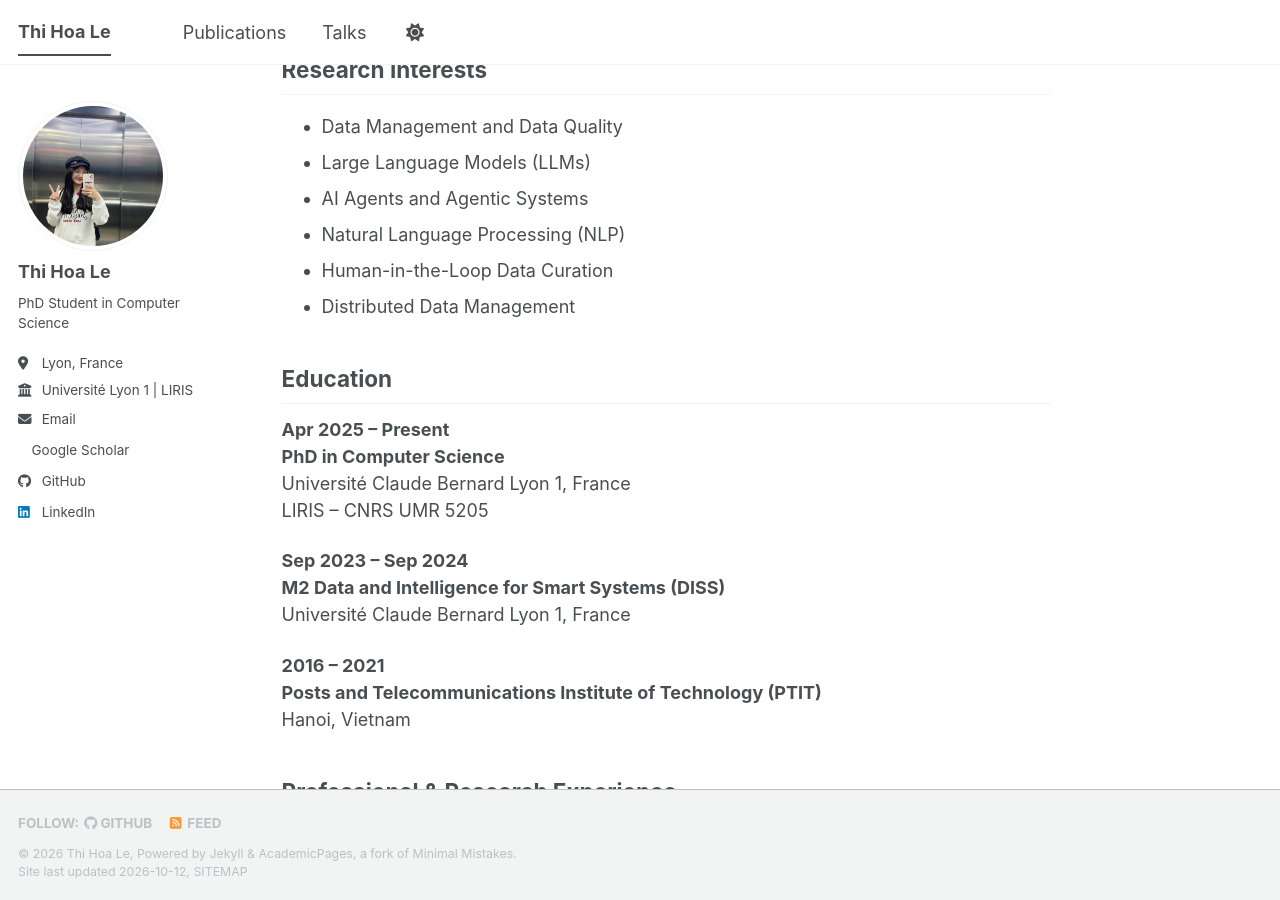
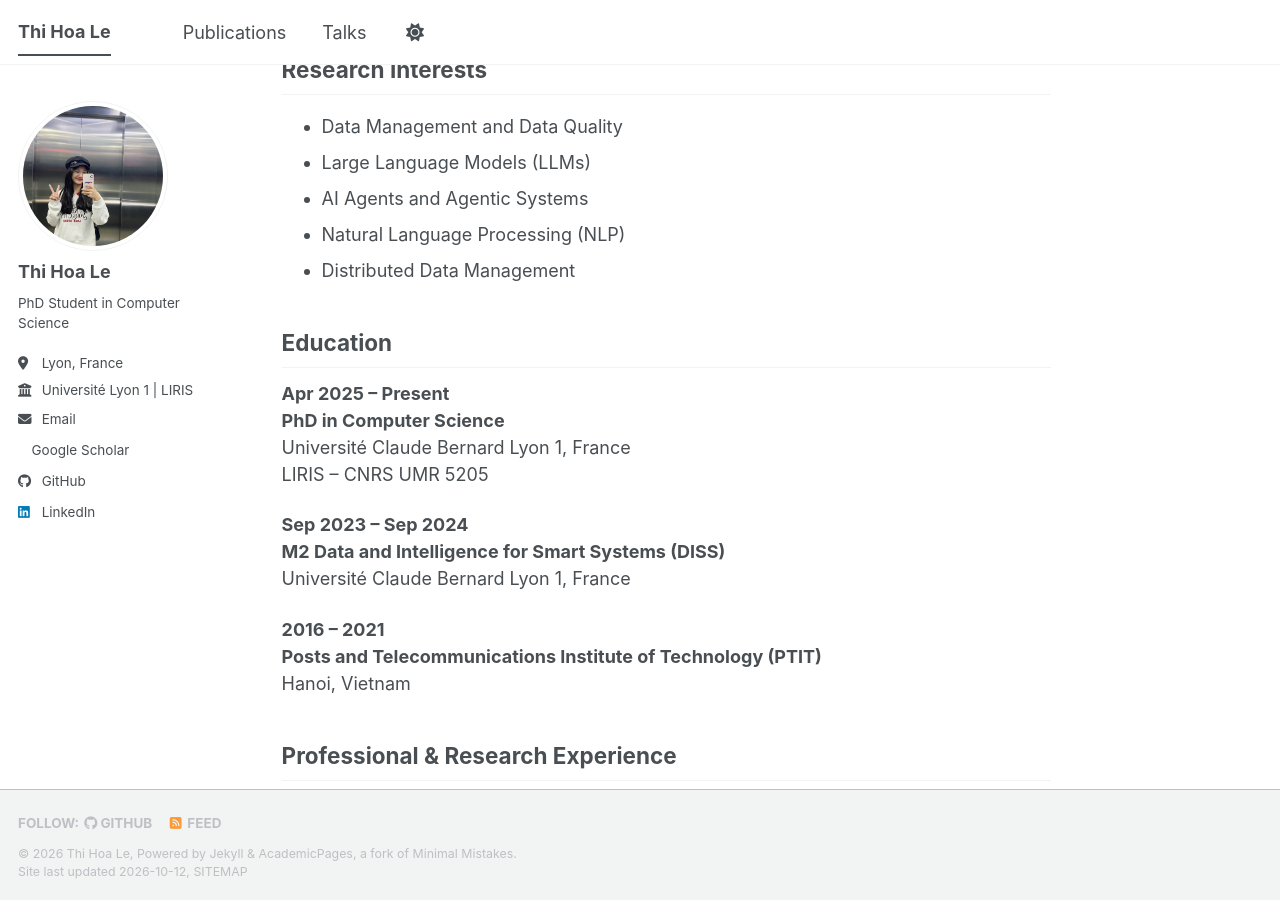
Before and after one commit to thihoale/thihoale.github.io, a Jekyll site: the page built from _pages/about.md, in a window 1280 px wide and 900 px high, scrolled down 476 px. Built offline with Jekyll 4.4.1, drawn with Linux system fonts in a browser that asks for light colours; a style sheet for code colours, icons or effects is not loaded.

Commit message:
Update about.md

```diff
--- a/_pages/about.md
+++ b/_pages/about.md
@@ -31,7 +31,6 @@ internship at LIRIS. Previously, I studied at the
 - Large Language Models (LLMs)
 - AI Agents and Agentic Systems
 - Natural Language Processing (NLP)
-- Human-in-the-Loop Data Curation
 - Distributed Data Management
 
 
```
